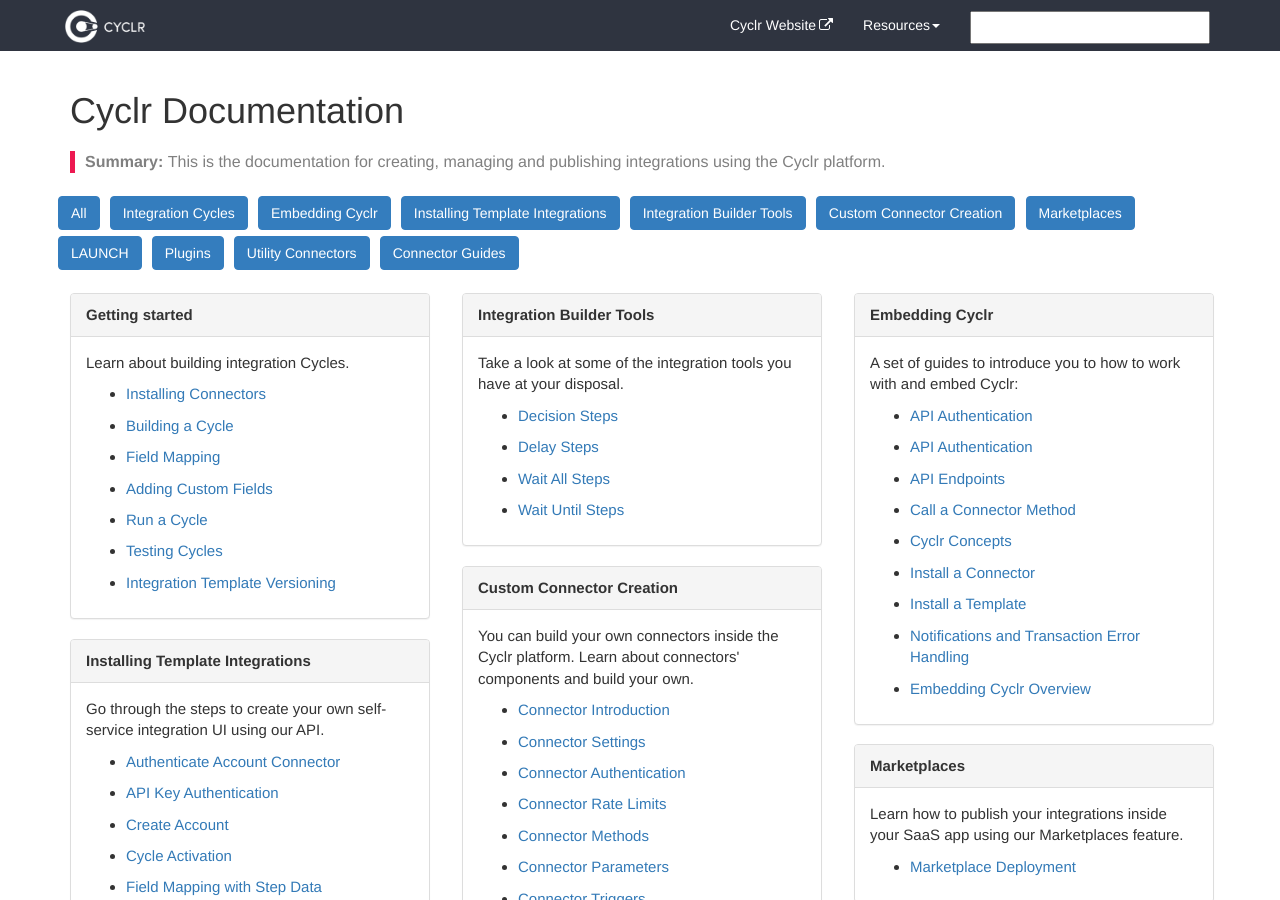
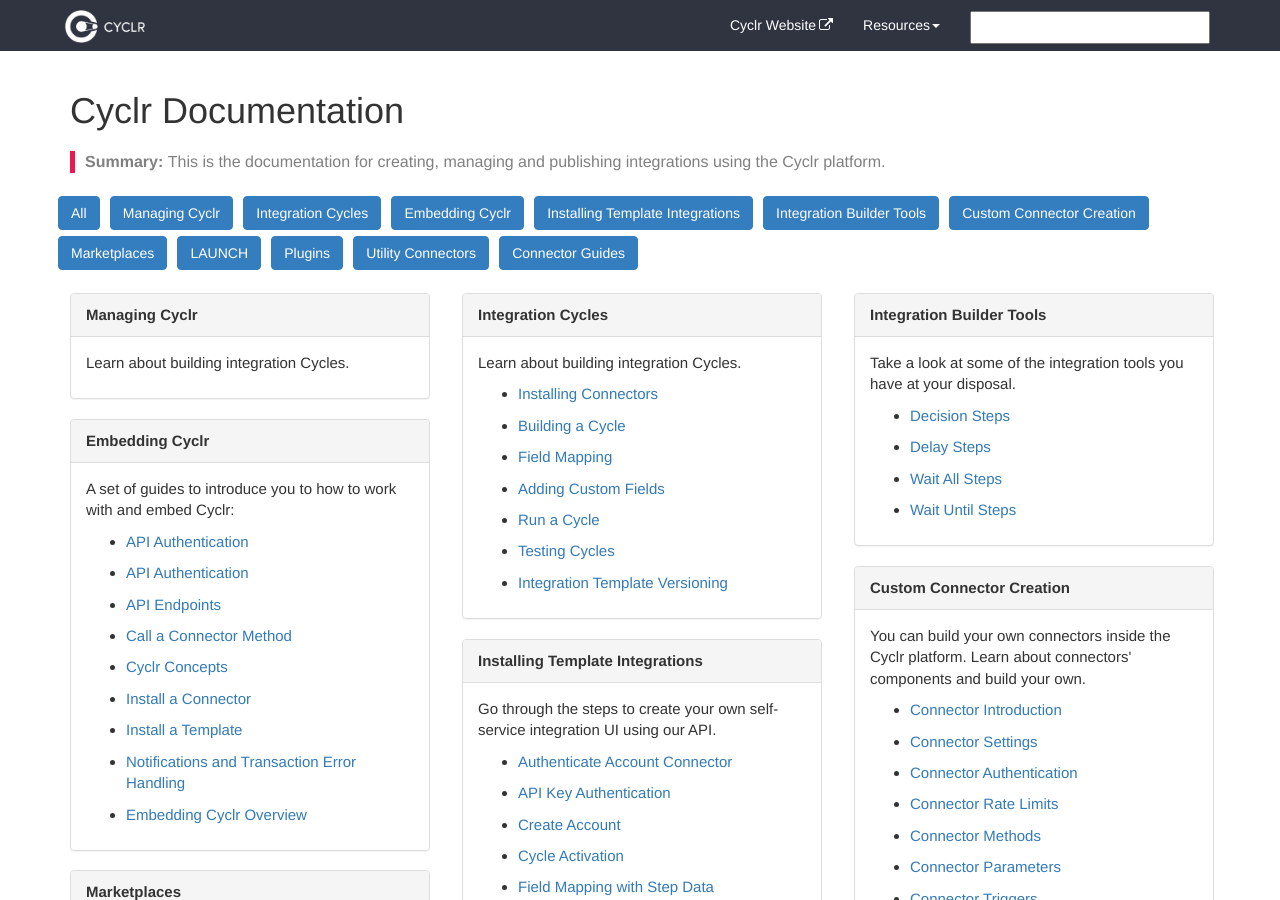
Before and after one commit to sneakysneak/docs, a Jekyll site: the page built from index.md, in a window 1280 px wide and 900 px high. Built offline with Jekyll 4.4.1, drawn with Linux system fonts in a browser that asks for light colours; nearby versions of some CDN libraries; comment, search, counter and statistics services are not loaded.

Commit message:
Update shuffle.html

```diff
--- a/_includes/shuffle.html
+++ b/_includes/shuffle.html
@@ -10,6 +10,7 @@ see the problems this layout poses if you're including it in PDF. {{site.data.al
 <div class="row">
   <div class="filter-options">
     <button class="btn btn-primary" data-group="all">All</button>
+    <button class="btn btn-primary" data-group="mamaging-cyclr">Managing Cyclr</button>
     <button class="btn btn-primary" data-group="integration-cycles">Integration Cycles</button>
     <button class="btn btn-primary" data-group="embedding">Embedding Cyclr</button>
     <button class="btn btn-primary" data-group="installing">Installing Template Integrations</button>
@@ -25,10 +26,30 @@ see the problems this layout poses if you're including it in PDF. {{site.data.al
 <div id="grid" class="row">
 
 
-  <div class="col-xs-6 col-sm-4 col-md-4" data-groups='["integration-cycles"]'>
+  <div class="col-xs-6 col-sm-4 col-md-4" data-groups='["managing-cyclr"]'>
 
     <div class="panel panel-default">
-      <div class="panel-heading">Getting started</div>
+      <div class="panel-heading">Managing Cyclr</div>
+      <div class="panel-body">
+        Learn about building integration Cycles.
+        <ul>
+          {% for page in site.pages %}
+          {% for tag in page.tags %}
+          {% if tag == "managing-cyclr" %}
+          <li><a href="{{page.url | remove: '/'}}">{{page.title}}</a></li>
+          {% endif %}
+          {% endfor %}
+          {% endfor %}
+        </ul>
+      </div>
+    </div>
+
+  </div>
+
+    <div class="col-xs-6 col-sm-4 col-md-4" data-groups='["integration-cycles"]'>
+
+    <div class="panel panel-default">
+      <div class="panel-heading">Integration Cycles</div>
       <div class="panel-body">
         Learn about building integration Cycles.
         <ul>
@@ -44,7 +65,6 @@ see the problems this layout poses if you're including it in PDF. {{site.data.al
     </div>
 
   </div>
-
 
   <div class="col-xs-6 col-sm-4 col-md-4" data-groups='["builder-tools"]'>
 
```
